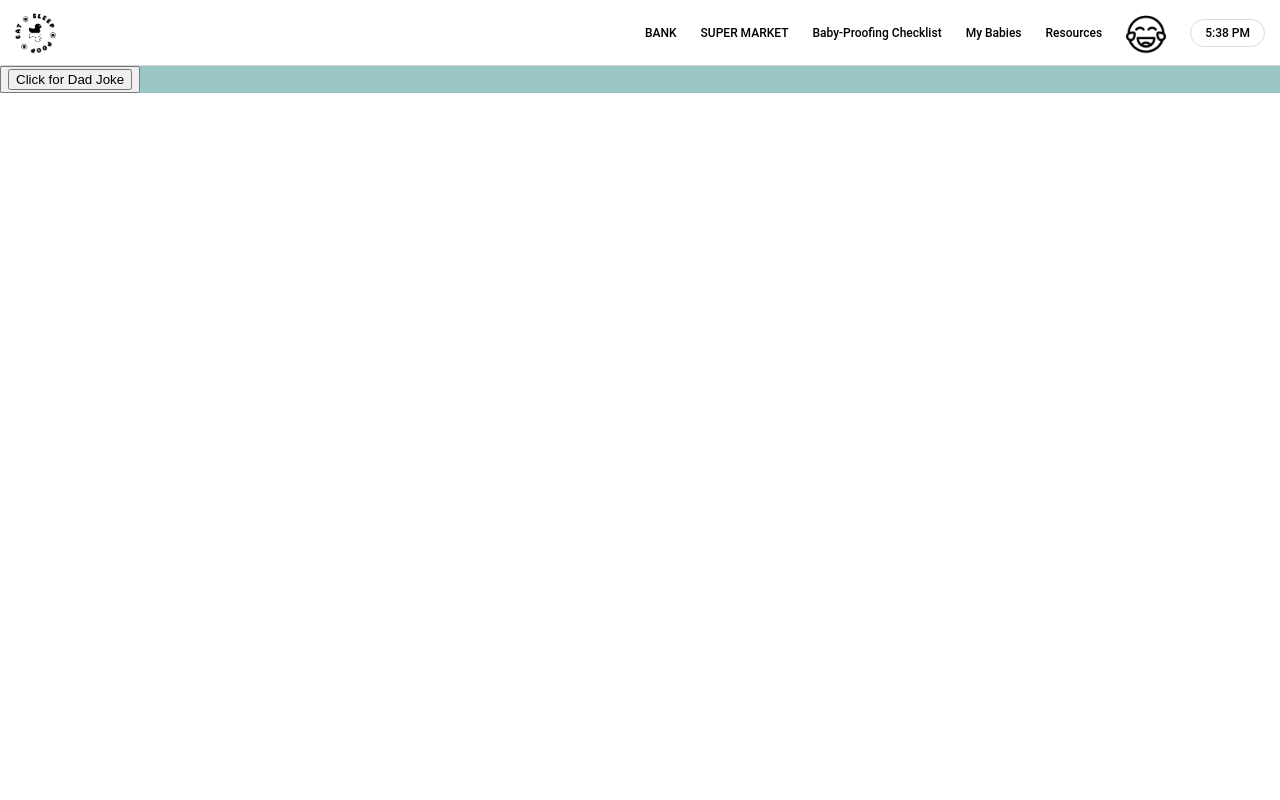
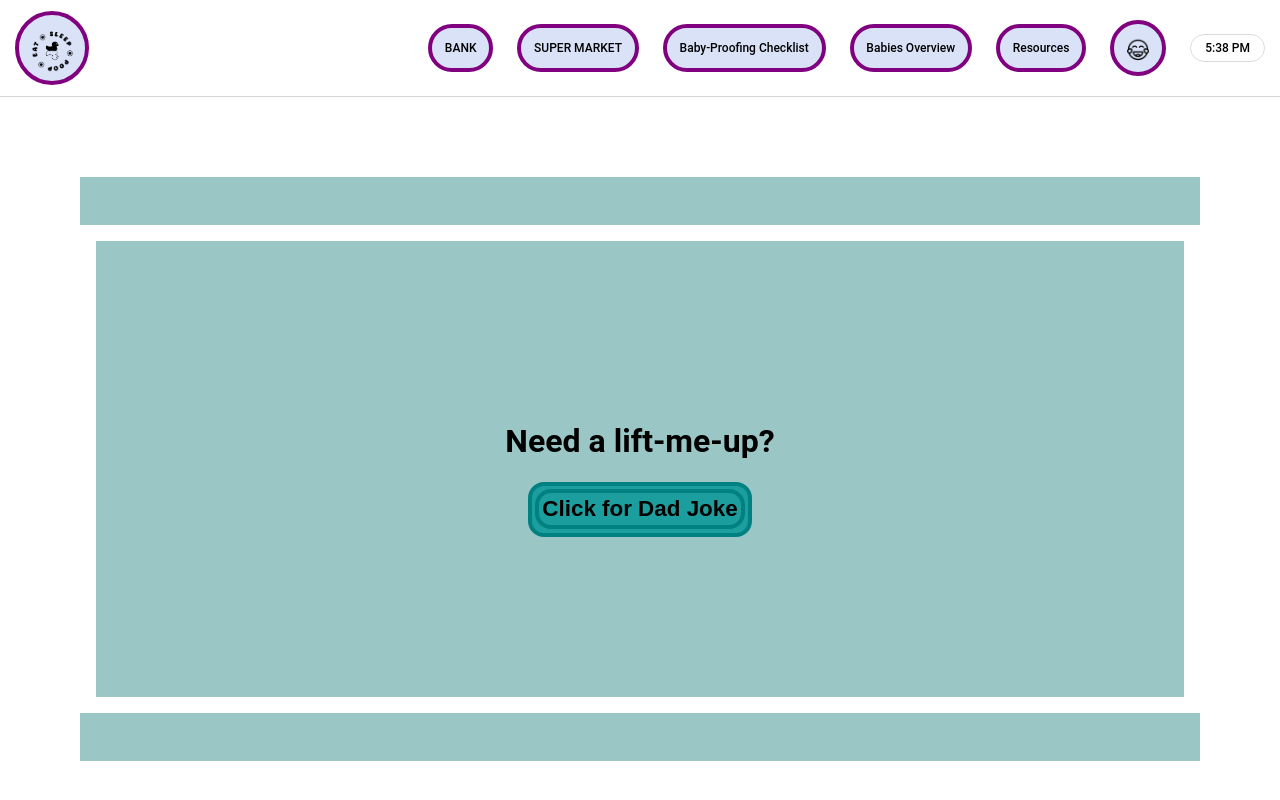
Before and after one commit to raward4/test-e, a React (Create React App) app: page /dadjokes in a window 1280 px wide. Built offline with nearby package versions, Linux system fonts and the light colour scheme.

Commit message:
ready for scnsht

```diff
--- a/src/Components/DadJokes/DadJokes.jsx
+++ b/src/Components/DadJokes/DadJokes.jsx
@@ -2,8 +2,8 @@ import React from "react";
 
 const JokeButton = (props) => {
   return (
-      <button onClick={props.callApi}>
-        <button onClick={DadJokes}>Click for Dad Joke</button>
+      <button class='dj' onClick={props.callApi}>
+        <button class='dj' onClick={DadJokes}>Click for Dad Joke</button>
         </button>
         )
 };
@@ -19,8 +19,9 @@ const DadJokes = () => {
       };
     return (
         // Return the Button Component with a conditional statement
-      <div>{Joke === "" ? <JokeButton callApi={fetchApi} /> :
-        <prompt>{Joke}</prompt>}</div>
+         <div class='djoke'><h1>Need a lift-me-up?</h1>
+         <div>{Joke === "" ? <JokeButton callApi={fetchApi} /> :
+        <prompt>{Joke}</prompt>}</div></div>
     )
 }
 
--- a/src/Components/Nav/Nav.jsx
+++ b/src/Components/Nav/Nav.jsx
@@ -11,9 +11,9 @@ const Nav = (props) => {
       <NavLink to='/bank'>BANK</NavLink>
       <NavLink to='/market'>SUPER MARKET</NavLink>
       <NavLink to='/burgers'>Baby-Proofing Checklist</NavLink>
-      <NavLink to='/postoffice'>My Babies</NavLink>
+      <NavLink to='/postoffice'>Babies Overview</NavLink>
       <NavLink to='/resources'>Resources</NavLink>
-      <NavLink to='DadJokes'><img src={HaImg} alt="post office illustration" /></NavLink>
+      <NavLink to='DadJokes'><img id="ha" src={HaImg} alt="Dad Jokes" /></NavLink>
     <Clock daytime={props.daytime} setDaytime={props.setDaytime} />
     </nav></>
   )
--- a/src/Components/PostOffice/BoxList.jsx
+++ b/src/Components/PostOffice/BoxList.jsx
@@ -1,11 +1,14 @@
 import React from "react"
 import { Link } from "react-router-dom"
+import BabiesImg from '../../assets/babiesstrol.png'
 
 const BoxList = (props) => {
   const boxList = Object.keys(props.boxes)
 
   return (
     <section className="po-box-list">
+      <h1><img id="babyimg" src={BabiesImg} alt="Babies" /></h1>
+      <h4>Babies Overview: Select a baby to see a timelog of feedings, diapers, and sleep</h4>
       {boxList.map((boxNo) => (
         <Link
           className="po-box masked-corners"
--- a/src/Components/Resources/Resources.jsx
+++ b/src/Components/Resources/Resources.jsx
@@ -6,9 +6,9 @@ import { resources } from "../../data/resources";
 function Resources(props) {
   const resourcesItems = resources.map((resources) =>
   <li id='rsc'>
-    <h3> {resources.title}</h3>
+    <> {resources.title}</>
     <form action={resources.link}>
-         <button type="submit">Click me</button>
+         <button class='rscbtn' type="submit">Click me</button>
     </form>
   </li>)
 ;
--- a/src/data/post-data.js
+++ b/src/data/post-data.js
@@ -1,5 +1,4 @@
-import { number } from "prop-types";
-import React, { useState } from "react"
+
 
 export const initialPOBoxes = {
   Jane: {
--- a/src/styles/App.css
+++ b/src/styles/App.css
@@ -18,7 +18,7 @@ nav {
 }
 
 .navigation-bar {
-  height: 65px;
+  height: 6rem;
 }
 
 .navigation-bar img {
@@ -27,7 +27,7 @@ nav {
 }
 
 .navigation-bar a:hover {
-  border-bottom: 2px solid #60dafb;
+  border: 2px solid #60dafb;
 }
 
 #logo:hover {
@@ -47,7 +47,14 @@ nav h1 {
 }
 
 .navigation-bar a {
+  border: 0.3rem solid purple;
+  padding: 0.8rem;
+  border-radius: 4rem;
+  align-items: center;
   text-decoration: none;
+  display: flex;
+  flex-direction: column;
+  background-color: #8fa9eb55;
   margin-left: 24px;
   font-weight: 500;
   font-size: 12px;
@@ -70,25 +77,55 @@ nav h1 {
 
 #splash-logo {
   margin: 0;
-  color: white;
+  color: rgb(128, 85, 213);
   font-weight: 900;
   font-size: 100px;
   font-style: normal;
   transform: translateY(-40%);
   font-family: blenny, sans-serif;
-  text-shadow: 0px 2px 5px rgba(0, 0, 0, 0.85);
+  text-shadow: 0rem 1.3rem .6rem rgba(0, 0, 0, 0.85);
 }
 
 #splash-logo:hover {
   cursor: pointer;
+  transform: scaleZ(+50%);
 }
 
 .landing {
-  height: 100%;
+  height: 45rem;
   display: flex;
   align-items: center;
   flex-direction: column;
   justify-content: center;
   background-size: cover;
-  background-position: center center;
+  background-repeat: no-repeat;
+  background-position:initial;
 }
+
+background-image {
+  size: 100%;
+}
+
+#ha {
+  height: 1.4rem;
+  padding: 0rem;
+}
+
+.djoke {
+  align-items: center;
+  text-align: center;
+  margin: 3rem 0 3rem 0;
+  padding: 10rem;
+  border: 1rem solid white;
+  display: flex;
+  flex-direction: column;
+}
+
+.dj {
+  border: 0.3rem solid teal;
+  background-color: rgb(29, 158, 158);
+  border-radius: 1rem;
+  padding: 0.2rem;
+  font-size: 1.4rem;
+  font-weight: bolder;
+}
--- a/src/styles/Resources.css
+++ b/src/styles/Resources.css
@@ -1,23 +1,29 @@
 #rsc {
-  display:inline-table;
+  display: inline-block;
   flex-direction: row;
-  align-items: flex-start;
+  align-items:center;
   position: relative;
   margin: 0.2rem;
   padding: 0.6rem;
-  list-style-type: georgian;
-  border: 0.4rem solid purple;
-  border-radius: 4rem;
+  border: 0.3rem solid purple;
+  border-radius: 1rem;
+  background-color: teal;
+  height: 3rem;
+  margin: 1rem;
 }
 
 #resourceL {
   margin: 7rem;
   padding: 7rem;
-  border: 0.4rem solid white;
-  border-radius: 4rem;
 }
 
 #mostofpage {
-  align-content: space-around;
+  align-content:space-around;
   background-color: rgb(154, 198, 198);
+  margin: 5rem;
 }
+
+.rscbtn {
+  background-color: rgb(112, 74, 157);
+  font-size: 0.9rem;
+}
--- a/src/styles/mail.css
+++ b/src/styles/mail.css
@@ -3,6 +3,11 @@
   display: flex;
   flex-direction: column;
   background: #9ec3f4;
+
+}
+
+#babyimg {
+  height: 9rem;
 }
 
 .post-office form {
@@ -16,21 +21,24 @@
 
 .postoffice-layout {
   display: flex;
-  height: 100%;
-  width: 100%;
   flex-direction: column;
-  flex-wrap: wrap;
-  align-content: space-around;
-  justify-content: space-around;
+  text-align: center;
+  align-items: center;
+  height: 31rem;
+  flex-direction: column;
+  align-content: center;
+  justify-content:center;
+  width: auto;
 }
 #ponav {
   border-top:0.4rem solid teal;
-  height: 20rem;
+  height: 10rem;
+  text-align: center;
+  width: auto;
 }
 .post-office nav a {
-  font-size: 3rem;
+  font-size: 1.3rem;
   font-weight: 2rem;
-  margin-left: 10px;
   background: #fbfcfd;
   letter-spacing: .25px;
   color: purple;
@@ -49,25 +57,24 @@
 }
 
 .po-box-list {
-  margin: 10px;
+  margin: auto;
   display: flex;
-  flex-wrap: wrap;
-  border-left: none;
   gap: 4rem;
+  display: block;
 }
 
 
 .po-box {
-  padding: 2rem;
+  padding: 0.6rem;
   height: auto;
-  width: auto;
+  width: 7rem;
   display: flex;
   color: white;
   align-items: center;
   text-decoration: none;
   justify-content: center;
   background-color: teal;
-  border-radius: 3rem;
+  border-radius: 1.2rem;
 }
 
 .post-office-form {
@@ -80,7 +87,7 @@
   justify-content: center;
   background-color: purple;
   padding: 1rem;
-  border-radius: 3rem;
+  border-radius: 1.2rem;
 }
 
 .post-office-form section {
```
Also changed, not shown: src/assets/babiesstrol.png (added), src/assets/safe.png (added).
